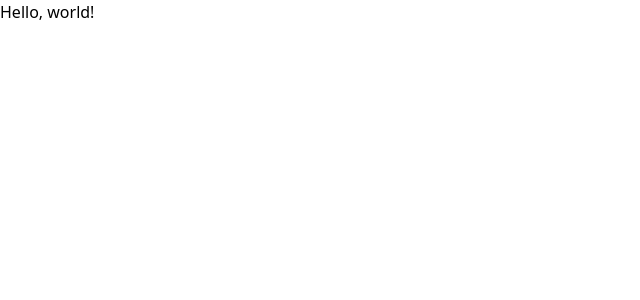
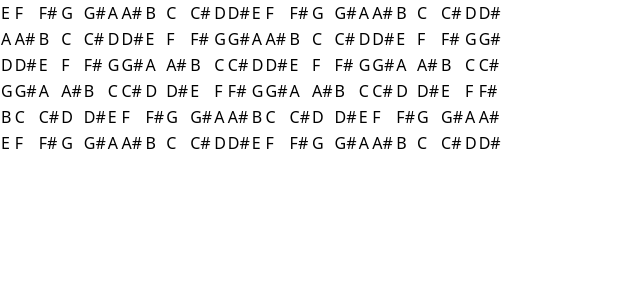
Before and after one commit to MadeOfBees/FretboardQuiz, a React (Create React App) app: page / in a window 1280 px wide. Shown: the top 300 px of the page, without its empty margins (0-640 px from the left). Built offline with nearby package versions, Linux system fonts and the light colour scheme.

Commit message:
display basic text fretboard

```diff
--- a/src/App.js
+++ b/src/App.js
@@ -1,9 +1,10 @@
 import React from 'react';
+import Fretboard from './Components/fretboard.tsx';
 
 function App() {
  return (
     <div>
-      <h1>Hello, world!</h1>
+      <Fretboard />
     </div>
  );
 }
--- a/src/Components/component.ts
+++ /dev/null
@@ -1 +0,0 @@
-// Sample Component file
--- /dev/null
+++ b/src/Components/fretboard.tsx
@@ -0,0 +1,59 @@
+import React from "react";
+
+export default function Fretboard(): JSX.Element {
+  const twelveNotes: string[] = [
+    "A",
+    "A#",
+    "B",
+    "C",
+    "C#",
+    "D",
+    "D#",
+    "E",
+    "F",
+    "F#",
+    "G",
+    "G#",
+  ];
+  const fretboardDefaults: { frets: number; strings: string[] } = {
+    frets: 24,
+    strings: ["E", "A", "D", "G", "B", "E"],
+  };
+
+  const generateFretboard = (fretboardPerams: {
+    frets: number;
+    strings: string[];
+  }): string[][] => {
+    const fretboard: string[][] = [];
+    for (let i = 0; i < fretboardPerams.strings.length; i++) {
+      const string: string[] = [];
+      for (let j = 0; j < fretboardPerams.frets; j++) {
+        string.push(
+          twelveNotes[
+            (twelveNotes.indexOf(fretboardPerams.strings[i]) + j) % 12
+          ]
+        );
+      }
+      fretboard.push(string);
+    }
+    return fretboard;
+  };
+
+  const fretboard: string[][] = generateFretboard(fretboardDefaults);
+
+  return (
+    <div>
+      <table className="fretboard-table">
+        <tbody>
+          {fretboard.map((stringNotes, index) => (
+            <tr key={index}>
+              {stringNotes.map((note, fretIndex) => (
+                <td key={fretIndex}>{note}</td>
+              ))}
+            </tr>
+          ))}
+        </tbody>
+      </table>
+    </div>
+  );
+}
```
